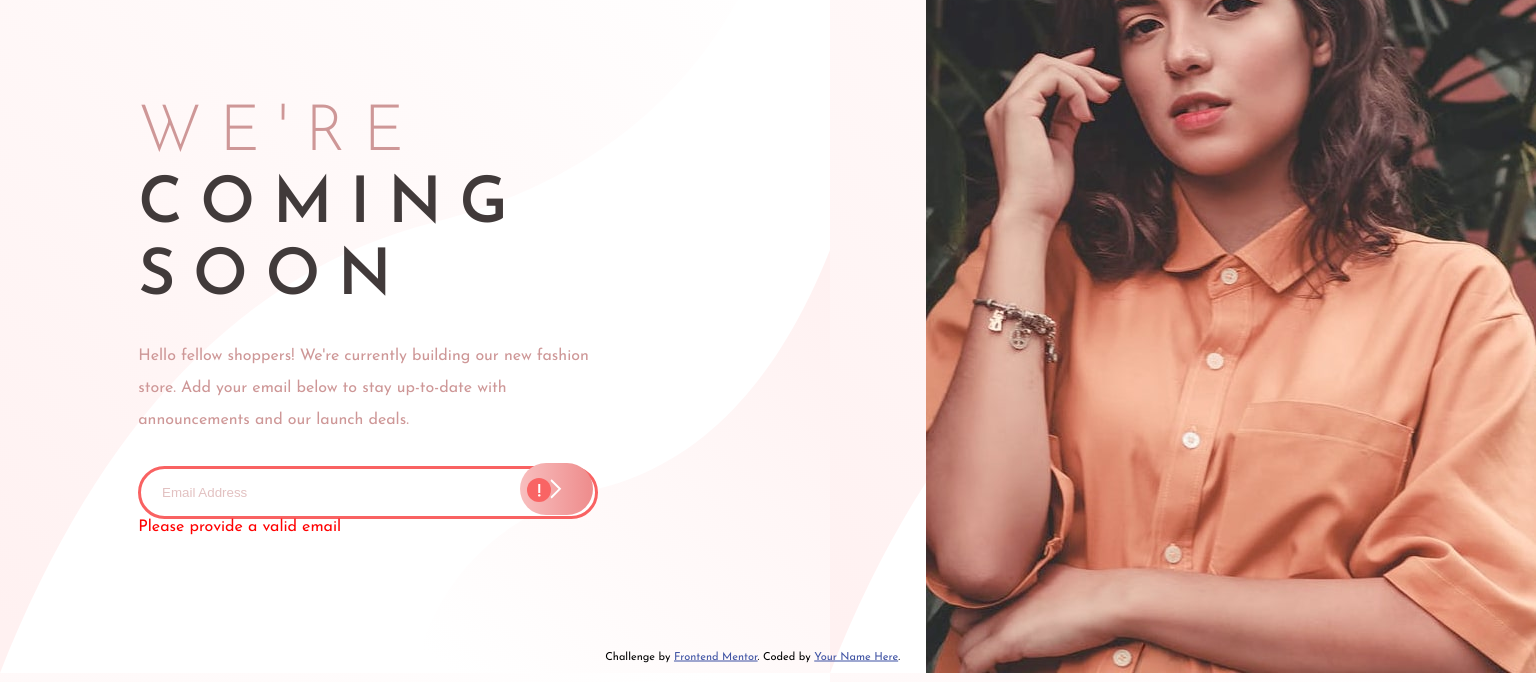
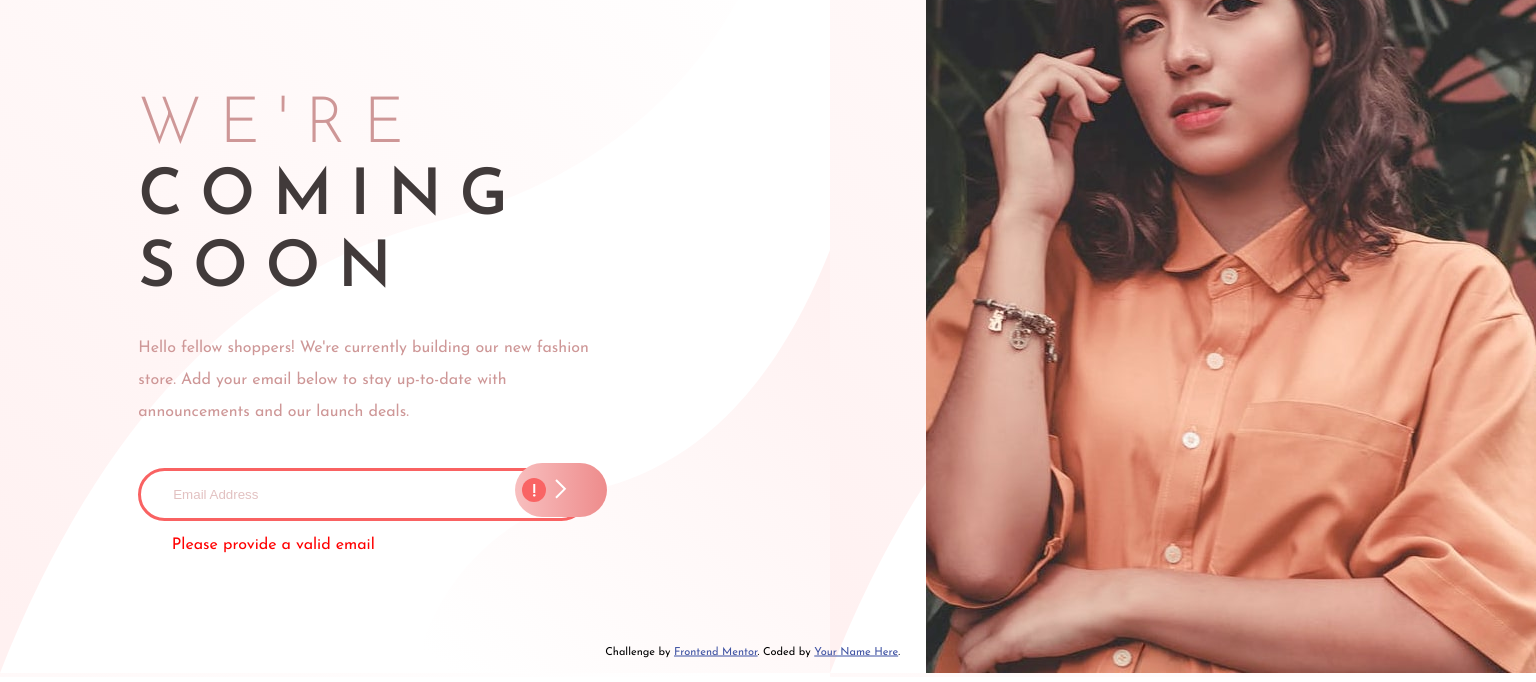
Before and after one commit to P-Gayle/base-apparel, a plain HTML site: page index.html in a window 1536 px wide. Both pictures are taken after a click on the picture 556 px from the left and 616 px from the top of the page. Shown: the part 127-809 px from the top of the page. Drawn offline with Linux system fonts and the light colour scheme.

Commit message:
complete

```diff
--- a/index.html
+++ b/index.html
@@ -11,6 +11,7 @@
     <link href="https://fonts.googleapis.com/css2?family=Josefin+Sans:wght@300;400;600&display=swap" rel="stylesheet">
     <title>Frontend Mentor | Base Apparel coming soon page</title>
 </head>
+
 <body>
   <header>
     <img src="images/logo.svg" alt="logo" id="logo">
@@ -23,12 +24,10 @@
     <source
        media="(min-width: 446px)"
        srcset="images/hero-desktop.jpg">
-    <img src="images/hero-desktop.jpg"
-    alt="pretty lady">
+    <img src="images/hero-desktop.jpg" alt="Model">
  </picture>
 
 <div class="main">
-
   <h1 id="soon">
     <span id="we">WE'RE</span> COMING SOON
   </h1>
@@ -38,19 +37,13 @@
     Add your email below to stay up-to-date with announcements and our launch deals.
   </p>
 
-
   <form class="form" action="#">
     <div class = "input-box">
       <input type="text" id="email" name="email" value="Email Address"><span id="text"></span>
     </div>
-
     <img class="button" src="images/icon-arrow.svg" onclick="validation()">
-
-
-    <!-- <img src="images/icon-error.svg" alt="image-error" class="image-error" id="error-image">  -->
   </form>
 </div>
-
 
 <footer>
   <p class="attribution">
@@ -59,9 +52,6 @@
   </p>
 </footer>
 
-
-
-
 <script src="scripts.js"></script>
 </body>
 </html>
--- a/scripts.js
+++ b/scripts.js
@@ -15,7 +15,6 @@ function validation (){
         text.innerHTML = "Please provide a valid email";
         text.style.color = "#ff0000";
         errorBorder.style.border = "3px solid hsl(0, 93%, 68%)";
-
     }
     if (email == "") {
         form.classList.remove("valid");
--- a/style.css
+++ b/style.css
@@ -7,15 +7,14 @@
 body {
     font-family:'Josefin Sans', sans-serif;
     background-image: linear-gradient(to bottom, hsl(0, 0%, 100%), hsl(0, 100%, 98%));
-    height: 80vh;
-
+    /* height: 80vh;    */
 }
 
 #logo {
     padding: 1.6rem;
 }
 
-#we{
+#we {
     color: hsl(0, 36%, 70%);
     font-weight: 300;
 }
@@ -25,9 +24,9 @@ body {
     font-weight: 600;
     letter-spacing: 0.7rem;
     line-height: 2.5rem;
-    padding-top: 3.5rem;
+    padding-top: 3rem;
     padding-bottom: 1.6rem;
-    font-size: 2.5rem;
+    font-size: 2.4rem;
     color:hsl(0, 6%, 24%);
 }
 
@@ -35,59 +34,53 @@ body {
     font-size: 15px;
     margin-left: 1.8rem;
     margin-right: 1.8rem;
-    margin-bottom: 1.9rem;
+    margin-bottom: 1.5rem;
     text-align: center;
     line-height: 1.3rem;
     color: hsl(0, 36%, 70%);
 }
 
 #email {
+    width: 280px;
     border-radius: 45px;
     border: 2px solid hsla(0, 36%, 70%, 0.3);
     color:hsla(0, 36%, 70%, 0.6);
-    padding-top: 1rem;
-    padding-bottom: 1rem;
-    padding-left: 1.3rem;
-    padding-right: 6.3rem;
+    padding-top: 0.8rem;
+    padding-bottom:0.8rem;
+    padding-left: 1rem;
+    padding-right: 1rem;
     margin-left: 1.8rem;
     margin-right: 1.8rem;
-
 }
 
-/* #submit-button */
-
-.button{
-    padding-top: 1rem;
-    padding-bottom:1rem;
+.button {
+    padding-top: 0.9rem;
+    padding-bottom:0.9rem;
     padding-left: 1.9rem;
     padding-right: 1.9rem;
     border-radius: 45px;
     position: absolute;
-    top: 590px;
-    left: 520px;
-    /* transform: translate(380px,-52px); */
+    top: 642px;
+    left: 270px;
     background: linear-gradient(to right, hsl(0, 80%, 86%),hsl(0, 74%, 74%));
     z-index: 1;
-
 }
 
 .button:hover {
     background: linear-gradient(to right, hsl(0, 80%, 96%),hsl(0, 74%, 84%));
     cursor: pointer;
-
+    box-shadow: 5px 10px 20px hsl(0, 36%, 70%);
 }
 
 #text {
     display: block;
-
 }
-
 
 .form.invalid .input-box:before {
     content: "";
     position:absolute;
-    right: 985px;
-    top: 605px;
+    right: 990px;
+    top: 612px;
     width: 24px;
     height: 24px;
     background: url("images/icon-error.svg");
@@ -95,12 +88,24 @@ body {
     z-index: 1000;
 }
 
-footer{
+.invalid #text {
+    padding-top: 0.5rem;
+    margin-left: 2.8rem;
+}
+
+footer {
     margin-top: 1.3rem;
 }
 
-.attribution { font-size: 11px; text-align: center; }
-.attribution a { color: hsl(228, 45%, 44%); }
+.attribution {
+    font-size: 11px;
+    text-align: center;
+    padding-bottom: 10px;
+}
+
+.attribution a {
+    color: hsl(228, 45%, 44%);
+}
 
 @media screen and (min-width: 1440px) {
     #image {
@@ -113,7 +118,6 @@ footer{
         position: absolute;
         left: 110px;
         top: 40px;
-
     }
 
     .attribution {
@@ -129,8 +133,6 @@ footer{
         width: 50%;
         margin-top: 11%;
         margin-left: 9%;
-
-
     }
 
     #soon {
@@ -139,32 +141,49 @@ footer{
         padding-right: 50%;
         line-height: 4.5rem;
         text-align: left;
-
     }
 
     #info {
         text-align: left;
         margin-left: 0px;
+        margin-bottom: 2.5rem;
         padding-right: 35%;
         line-height: 2rem;
         font-size: 16px;
-
     }
 
     #email {
          padding-right: 16rem;
+         padding-left: 2rem;
+         padding-top: 1rem;
+         padding-bottom: 1rem;
          margin-left: 0px;
          margin-right: 1rem;
+         width: 450px;
     }
 
-    #submit-button {
-        transform: translate(-90px,22px);
-        padding-left: 2.3rem;
-        padding-right: 2.3rem;
+    .button {
+        position: absolute;
+        top: 590px;
+        left: 515px;
+        padding-left: 2.5rem;
+        padding-right: 2.5rem;
+        padding-top: 1rem;
+        padding-bottom: 1.1rem;
     }
 
     body {
         background-image: url("images/bg-pattern-desktop.svg");
     }
 
+    .form.invalid .input-box:before {
+        position:absolute;
+        right: 990px;
+        top: 605px;
+    }
+
+    .invalid #text {
+        padding-top: 1rem;
+        margin-left: 2.1rem;
+    }
 }
```
Also changed, not shown: 1 other file. Lines whose indentation alone changed are shown as unchanged.
